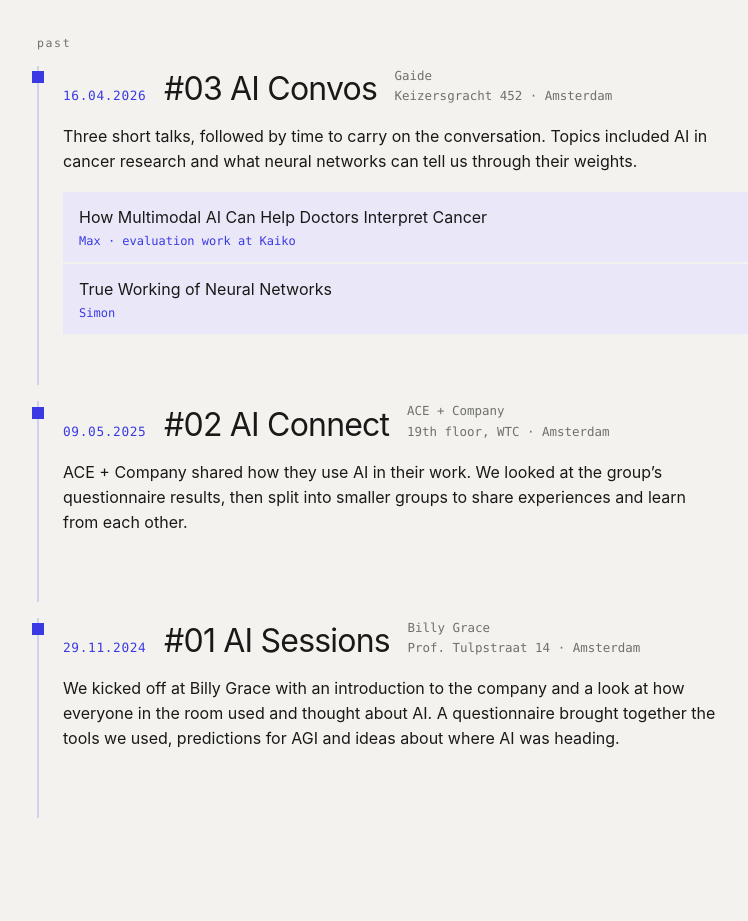
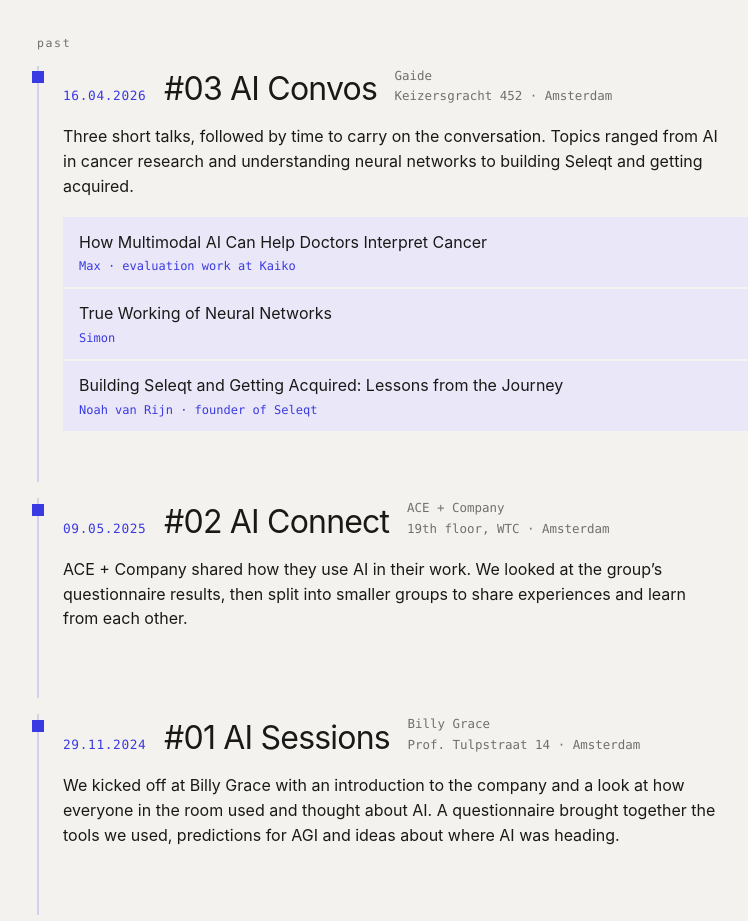
Before and after one commit to willemhuijzer/ai-convos-website, a plain HTML site: page index.html in a window 1280 px wide. Shown: the part 1260-2181 px from the top of the page, without its empty margins (13-761 px from the left). Drawn offline with Linux system fonts and the light colour scheme.

Commit message:
Restore Noah van Rijn's edition three talk from site history

```diff
--- a/index.html
+++ b/index.html
@@ -280,8 +280,8 @@
           <div class="past-title">#03 AI Convos</div>
           <div class="past-meta">Gaide<br>Keizersgracht 452 · Amsterdam</div>
         </div>
-        <p class="past-summary">Three short talks, followed by time to carry on the conversation. Topics included AI in cancer research and what neural networks can tell us through their weights.</p>
-        <div class="talks" aria-label="Talks included at edition 3">
+        <p class="past-summary">Three short talks, followed by time to carry on the conversation. Topics ranged from AI in cancer research and understanding neural networks to building Seleqt and getting acquired.</p>
+        <div class="talks" aria-label="Talks at edition 3">
           <div class="talk">
             <div class="talk-title">How Multimodal AI Can Help Doctors Interpret Cancer</div>
             <div class="talk-speaker">Max · evaluation work at Kaiko</div>
@@ -289,6 +289,10 @@
           <div class="talk">
             <div class="talk-title">True Working of Neural Networks</div>
             <div class="talk-speaker">Simon</div>
+          </div>
+          <div class="talk">
+            <div class="talk-title">Building Seleqt and Getting Acquired: Lessons from the Journey</div>
+            <div class="talk-speaker">Noah van Rijn · founder of Seleqt</div>
           </div>
         </div>
       </article>
```
Also changed, not shown: events/03-ai-convos.md (+8 -1 lines), docs/screenshots/past-editions-desktop.png, docs/screenshots/past-editions-mobile.png.
